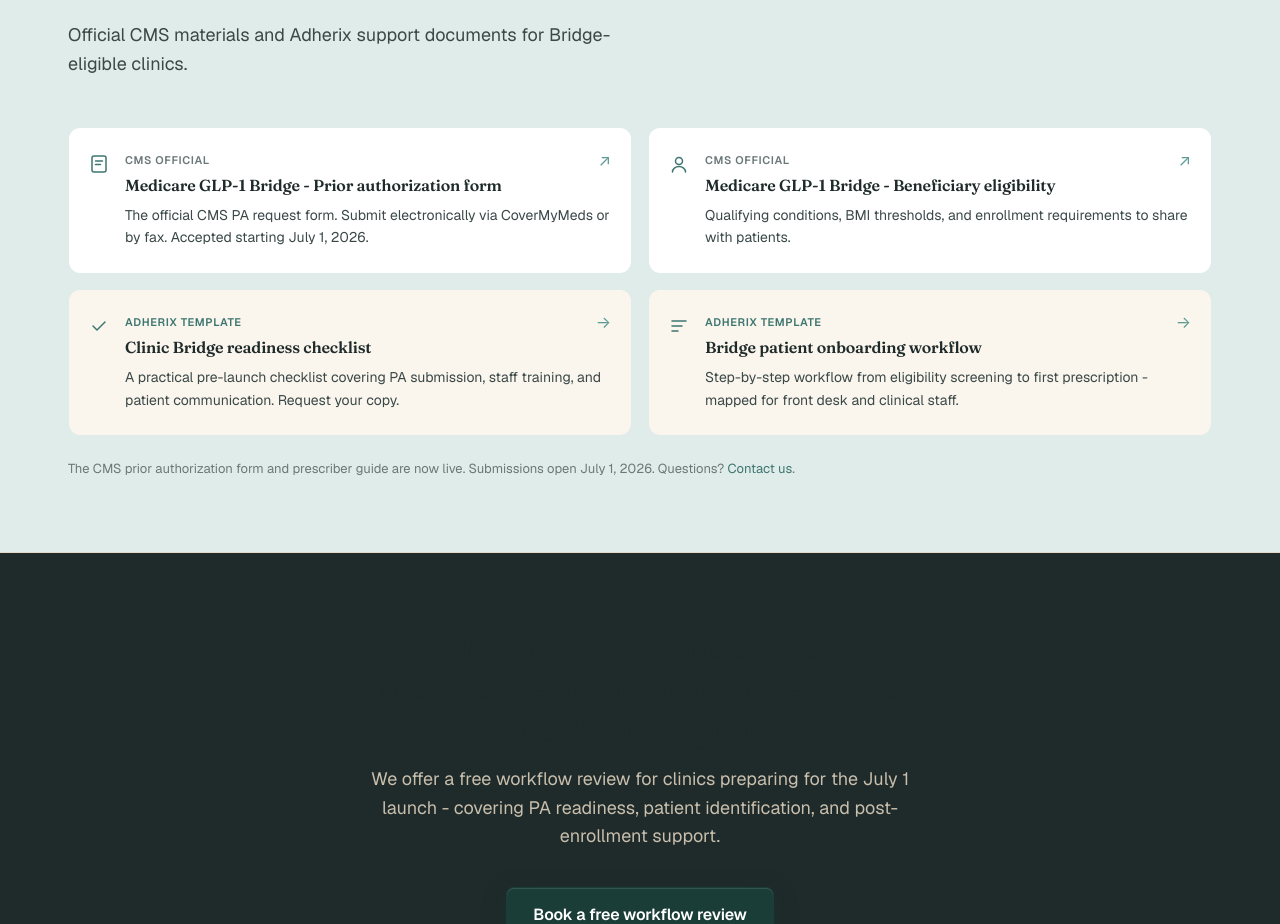
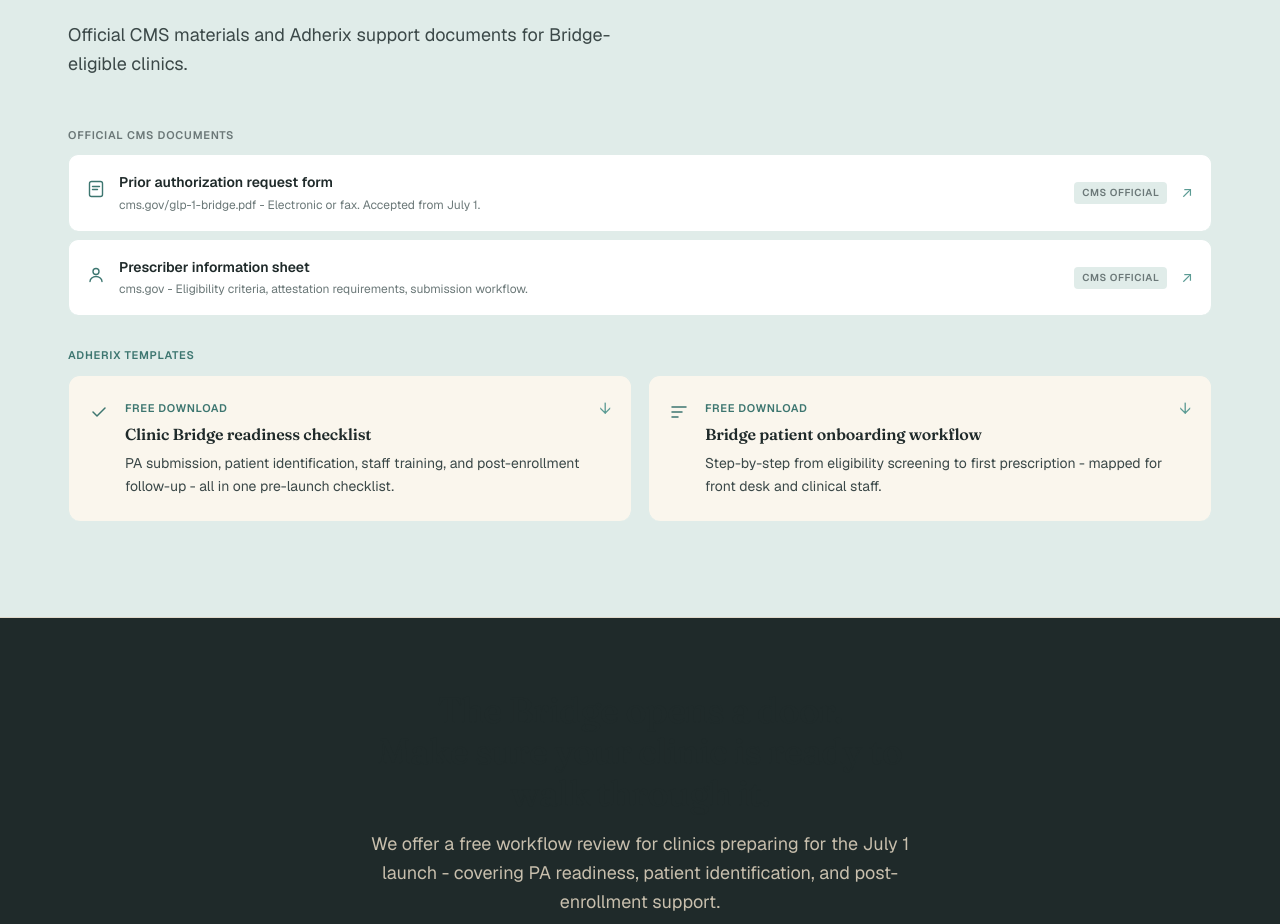
Before and after one commit to seanjohnsonclt-beep/AdherixHealth, a Next.js app: page /medicare-resources in a window 1280 px wide. Shown: the part 3010-3934 px from the top of the page. Built offline with nearby package versions, Linux system fonts and the light colour scheme.

Commit message:
fix: PDF direct downloads on Adherix template cards, restructure resources section

```diff
--- a/src/app/(marketing)/medicare-resources/page.tsx
+++ b/src/app/(marketing)/medicare-resources/page.tsx
@@ -223,82 +223,69 @@
           <p className="mkt-subhead med-section__sub">
             Official CMS materials and Adherix support documents for Bridge-eligible clinics.
           </p>
-          <div className="med-resource-grid">
-            <a
-              className="med-resource-card"
-              href="https://www.cms.gov/medicare/coverage/prescription-drug-coverage/medicare-glp-1-bridge/information-providers"
-              target="_blank"
-              rel="noopener noreferrer"
-            >
-              <div className="med-resource-card__icon" aria-hidden="true">
-                <svg width="20" height="20" viewBox="0 0 20 20" fill="none">
-                  <rect x="3" y="2" width="14" height="16" rx="2" stroke="currentColor" strokeWidth="1.5"/>
-                  <path d="M6.5 7h7M6.5 10.5h5" stroke="currentColor" strokeWidth="1.5" strokeLinecap="round"/>
+          {/* CMS official - plain rows */}
+          <p className="med-resource-group-label">Official CMS documents</p>
+          <div className="med-resource-list">
+            <a className="med-resource-row" href="https://www.cms.gov/glp-1-bridge.pdf" target="_blank" rel="noopener noreferrer">
+              <div className="med-resource-row__icon" aria-hidden="true">
+                <svg width="18" height="18" viewBox="0 0 18 18" fill="none">
+                  <rect x="2.5" y="1.5" width="13" height="15" rx="2" stroke="currentColor" strokeWidth="1.4"/>
+                  <path d="M5.5 6.5h7M5.5 9.5h5" stroke="currentColor" strokeWidth="1.4" strokeLinecap="round"/>
                 </svg>
               </div>
-              <div>
-                <span className="med-resource-card__tag">CMS official</span>
-                <h3>Medicare GLP-1 Bridge - Prior authorization form</h3>
-                <p>The official CMS PA request form. Submit electronically via CoverMyMeds or by fax. Accepted starting July 1, 2026.</p>
+              <div className="med-resource-row__copy">
+                <span className="med-resource-row__title">Prior authorization request form</span>
+                <span className="med-resource-row__sub">cms.gov/glp-1-bridge.pdf - Electronic or fax. Accepted from July 1.</span>
               </div>
-              <span className="med-resource-card__arrow" aria-hidden="true">&#8599;</span>
+              <span className="med-resource-row__badge">CMS official</span>
+              <span className="med-resource-row__arrow">&#8599;</span>
             </a>
-            <a
-              className="med-resource-card"
-              href="https://www.cms.gov/files/document/glp-1-prescribers-c-1.pdf"
-              target="_blank"
-              rel="noopener noreferrer"
-            >
-              <div className="med-resource-card__icon" aria-hidden="true">
-                <svg width="20" height="20" viewBox="0 0 20 20" fill="none">
-                  <circle cx="10" cy="7" r="3.5" stroke="currentColor" strokeWidth="1.5"/>
-                  <path d="M3.5 18c0-3.038 2.91-5.5 6.5-5.5s6.5 2.462 6.5 5.5" stroke="currentColor" strokeWidth="1.5" strokeLinecap="round"/>
+            <a className="med-resource-row" href="https://www.cms.gov/files/document/glp-1-prescribers-c-1.pdf" target="_blank" rel="noopener noreferrer">
+              <div className="med-resource-row__icon" aria-hidden="true">
+                <svg width="18" height="18" viewBox="0 0 18 18" fill="none">
+                  <circle cx="9" cy="6.5" r="3" stroke="currentColor" strokeWidth="1.4"/>
+                  <path d="M3 16.5c0-2.761 2.686-5 6-5s6 2.239 6 5" stroke="currentColor" strokeWidth="1.4" strokeLinecap="round"/>
                 </svg>
               </div>
-              <div>
-                <span className="med-resource-card__tag">CMS official</span>
-                <h3>Medicare GLP-1 Bridge - Beneficiary eligibility</h3>
-                <p>Qualifying conditions, BMI thresholds, and enrollment requirements to share with patients.</p>
+              <div className="med-resource-row__copy">
+                <span className="med-resource-row__title">Prescriber information sheet</span>
+                <span className="med-resource-row__sub">cms.gov - Eligibility criteria, attestation requirements, submission workflow.</span>
               </div>
-              <span className="med-resource-card__arrow" aria-hidden="true">&#8599;</span>
+              <span className="med-resource-row__badge">CMS official</span>
+              <span className="med-resource-row__arrow">&#8599;</span>
             </a>
-            <a
-              className="med-resource-card med-resource-card--adherix"
-              href="mailto:hello@adherixhealth.com?subject=Bridge%20Support%20Checklist%20Request"
-            >
+          </div>
+
+          {/* Adherix templates - direct PDF downloads */}
+          <p className="med-resource-group-label med-resource-group-label--adherix">Adherix templates</p>
+          <div className="med-resource-grid">
+            <a className="med-resource-card med-resource-card--adherix" href="/adherix-bridge-checklist.pdf" download>
               <div className="med-resource-card__icon" aria-hidden="true">
                 <svg width="20" height="20" viewBox="0 0 20 20" fill="none">
                   <path d="M4 10l4 4 8-8" stroke="currentColor" strokeWidth="1.5" strokeLinecap="round" strokeLinejoin="round"/>
                 </svg>
               </div>
               <div>
-                <span className="med-resource-card__tag med-resource-card__tag--adherix">Adherix template</span>
+                <span className="med-resource-card__tag med-resource-card__tag--adherix">Free download</span>
                 <h3>Clinic Bridge readiness checklist</h3>
-                <p>A practical pre-launch checklist covering PA submission, staff training, and patient communication. Request your copy.</p>
+                <p>PA submission, patient identification, staff training, and post-enrollment follow-up - all in one pre-launch checklist.</p>
               </div>
-              <span className="med-resource-card__arrow" aria-hidden="true">&#8594;</span>
+              <span className="med-resource-card__arrow" aria-hidden="true">&#8595;</span>
             </a>
-            <a
-              className="med-resource-card med-resource-card--adherix"
-              href="mailto:hello@adherixhealth.com?subject=Patient%20Onboarding%20Workflow%20Request"
-            >
+            <a className="med-resource-card med-resource-card--adherix" href="/adherix-bridge-workflow.pdf" download>
               <div className="med-resource-card__icon" aria-hidden="true">
                 <svg width="20" height="20" viewBox="0 0 20 20" fill="none">
                   <path d="M3 5h14M3 10h10M3 15h6" stroke="currentColor" strokeWidth="1.5" strokeLinecap="round"/>
                 </svg>
               </div>
               <div>
-                <span className="med-resource-card__tag med-resource-card__tag--adherix">Adherix template</span>
+                <span className="med-resource-card__tag med-resource-card__tag--adherix">Free download</span>
                 <h3>Bridge patient onboarding workflow</h3>
-                <p>Step-by-step workflow from eligibility screening to first prescription - mapped for front desk and clinical staff.</p>
+                <p>Step-by-step from eligibility screening to first prescription - mapped for front desk and clinical staff.</p>
               </div>
-              <span className="med-resource-card__arrow" aria-hidden="true">&#8594;</span>
+              <span className="med-resource-card__arrow" aria-hidden="true">&#8595;</span>
             </a>
           </div>
-          <p className="med-resource-note">
-            The CMS prior authorization form and prescriber guide are now live. Submissions open July 1, 2026.
-            Questions? <a href="mailto:hello@adherixhealth.com">Contact us</a>.
-          </p>
         </div>
       </section>
 
```
